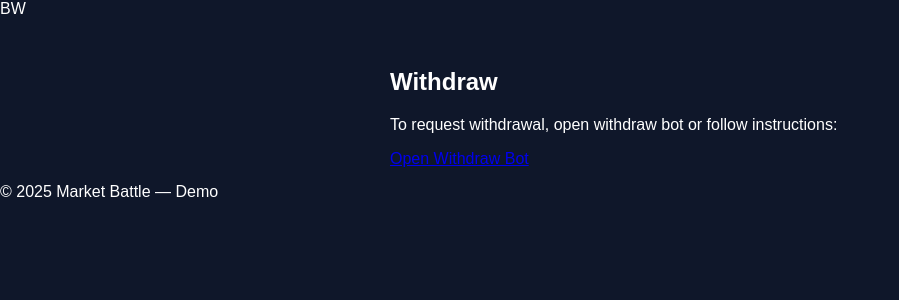
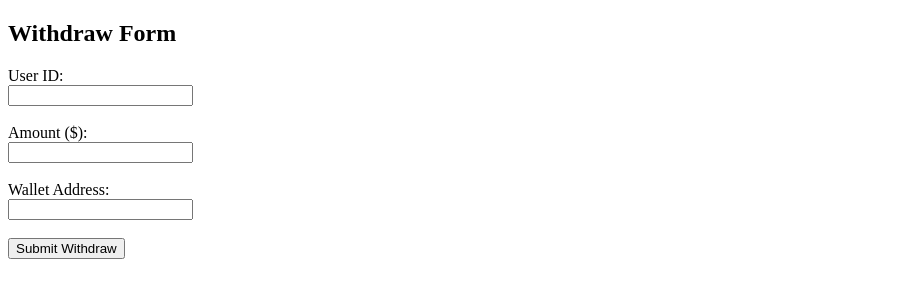
Before and after one commit to anup1432/Betwin2.0, a Flask app: page /withdraw in a window 1280 px wide. Shown: the top 300 px of the page, without its empty margins (0-899 px from the left). Run offline with Flask 3, Linux system fonts and the light colour scheme.

Commit message:
Update withdraw.html

```diff
--- a/templates/withdraw.html
+++ b/templates/withdraw.html
@@ -1,19 +1,22 @@
 <!doctype html>
 <html lang="en">
 <head>
-  <meta charset="utf-8"/><meta name="viewport" content="width=device-width, initial-scale=1"/>
-  <title>Withdraw — BETWIN</title>
-  <link rel="stylesheet" href="/static/style.css"/>
+  <meta charset="utf-8">
+  <title>Withdraw</title>
 </head>
 <body>
-  <header class="appbar"><div class="left"><div class="logo">BW</div></div></header>
-  <main class="container">
-    <section class="card">
-      <h2>Withdraw</h2>
-      <p>To request withdrawal, open withdraw bot or follow instructions:</p>
-      <a class="btn primary" href="https://t.me/Betwin_withdraw_bot" target="_blank">Open Withdraw Bot</a>
-    </section>
-  </main>
-  <footer class="footer">© 2025 Market Battle — Demo</footer>
+  <h2>Withdraw Form</h2>
+  <form method="POST">
+    <label>User ID:</label><br>
+    <input type="text" name="user_id" required><br><br>
+
+    <label>Amount ($):</label><br>
+    <input type="number" step="0.01" name="amount" required><br><br>
+
+    <label>Wallet Address:</label><br>
+    <input type="text" name="wallet" required><br><br>
+
+    <button type="submit">Submit Withdraw</button>
+  </form>
 </body>
 </html>
```
